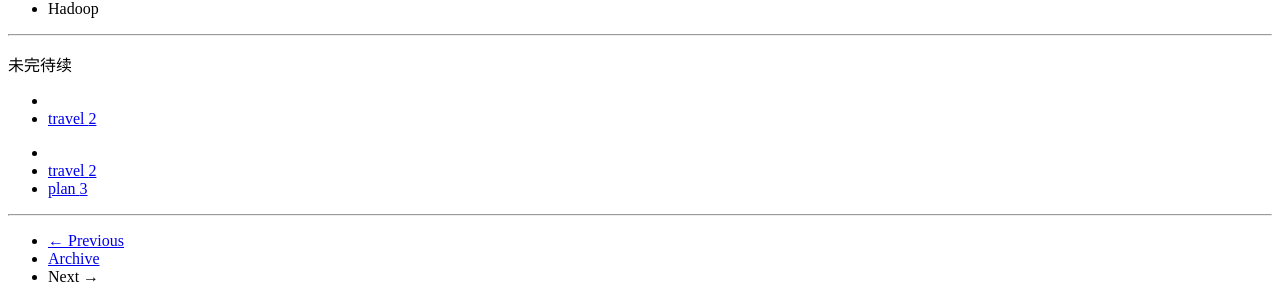
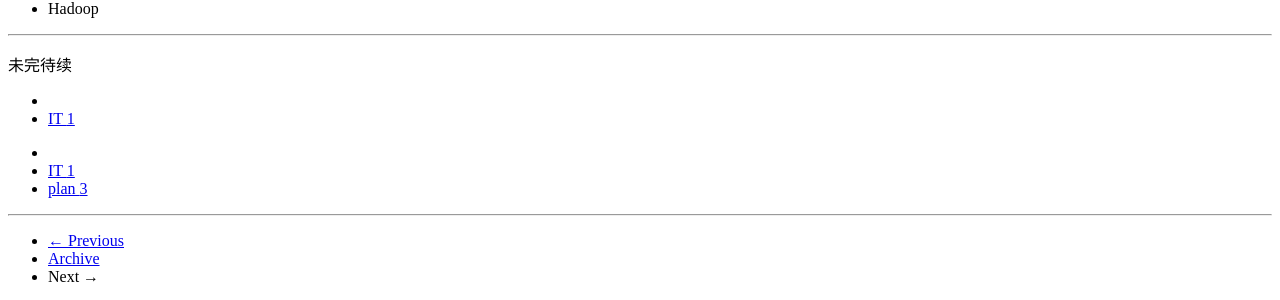
Before and after one commit to hazirguo/hazirguo.github.com, a Jekyll site: the page built from _posts/2014-01-10-tech_2014_plan.md, in a window 1280 px wide and 900 px high, scrolled down 1318 px. Shown: the part 150-450 px from the top of the window. Built offline with Jekyll 4.4.1, drawn with Linux system fonts in a browser that asks for light colours; Markdown is read by kramdown in place of the engine named in the settings; comment, search, counter and statistics services are not loaded.

Commit message:
update category & tags

```diff
--- a/_posts/2014-01-10-tech_2014_plan.md
+++ b/_posts/2014-01-10-tech_2014_plan.md
@@ -2,8 +2,8 @@
 layout: post
 title: "规划 2014 —— 技术篇"
 description: ""
-category: travel
-tags: [travel, plan]
+category: IT
+tags: [IT, plan]
 ---
 {% include JB/setup %}
 
```
